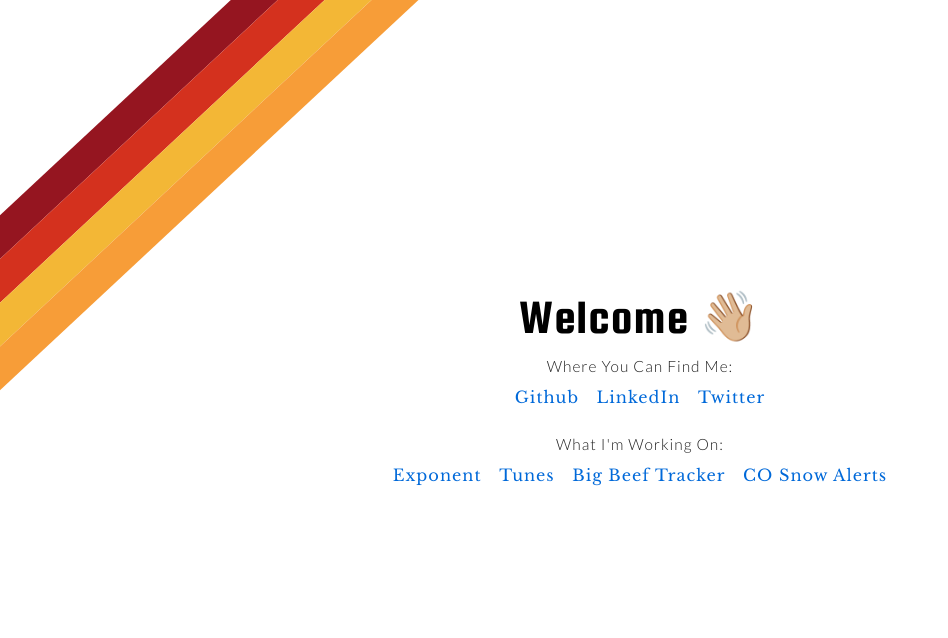
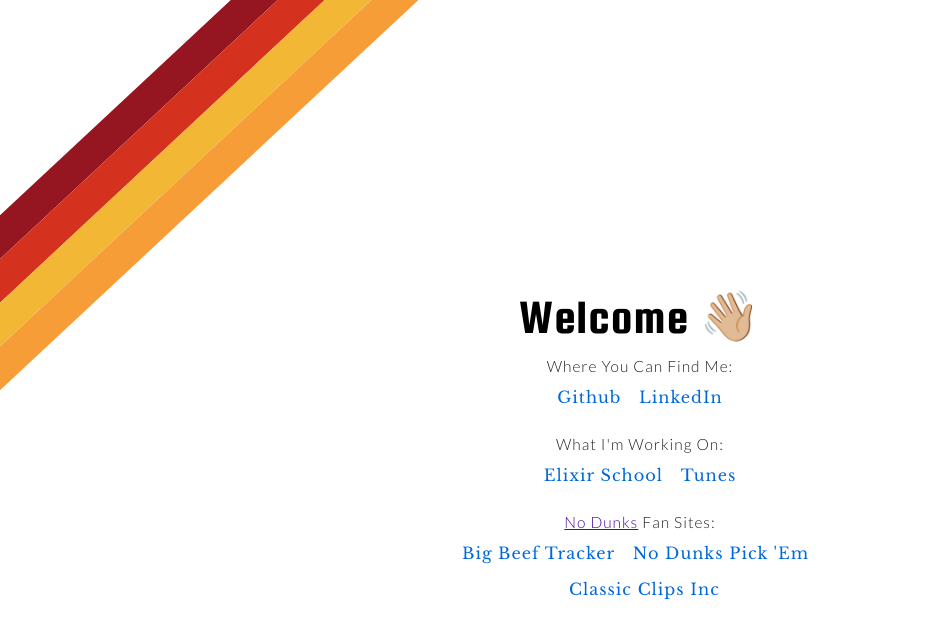
Before and after one commit to kinson/dot_com, a Next.js app: page / in a window 1280 px wide. Shown: the top 638 px of the page, without its empty margins (0-948 px from the left). Built offline with nearby package versions, Linux system fonts and the light colour scheme.

Commit message:
Update Site Content

```diff
--- a/pages/index.js
+++ b/pages/index.js
@@ -41,6 +41,7 @@
   flex-direction: row;
   flex-wrap: wrap;
   justify-content: center;
+  max-width: 25rem;
 `;
 
 const LinkStyles = styled.a`
@@ -75,6 +76,11 @@
   color: #222;
   letter-spacing: 1px;
   margin: 0.75rem 0;
+
+  a {
+    color: rgb(77, 9, 156);
+    text-decoration: underline;
+  }
 `;
 
 export default function Home() {
@@ -108,17 +114,24 @@
           <LinkStyles href="https://www.linkedin.com/in/samwhunter/">
             LinkedIn
           </LinkStyles>
-          <LinkStyles href="https://twitter.com/_kinson_">Twitter</LinkStyles>
         </LinksBoxStyles>
         <Subtitle>What I'm Working On:</Subtitle>
         <LinksBoxStyles>
-          <LinkStyles href="https://goexponent.com/">Exponent</LinkStyles>
+          <LinkStyles href="https://elixirschool.com">Elixir School</LinkStyles>
           <LinkStyles href="https://tunes.samwhunter.com/">Tunes</LinkStyles>
+        </LinksBoxStyles>
+        <Subtitle>
+          <a href="https://twitter.com/NoDunksInc">No Dunks</a> Fan Sites:
+        </Subtitle>
+        <LinksBoxStyles>
           <LinkStyles href="https://bigbeeftracker.com">
             Big Beef Tracker
           </LinkStyles>
-          <LinkStyles href="https://cosnowalerts.com">
-            CO Snow Alerts
+          <LinkStyles href="https://nodunkspickem.com">
+            No Dunks Pick 'Em
+          </LinkStyles>
+          <LinkStyles href="https://classicclipsinc.com">
+            Classic Clips Inc
           </LinkStyles>
         </LinksBoxStyles>
       </MiddleNameStyles>
```
Also changed, not shown: package.json (+4 -3 lines), 1 other file (tests, documents, lock files or other folders).
